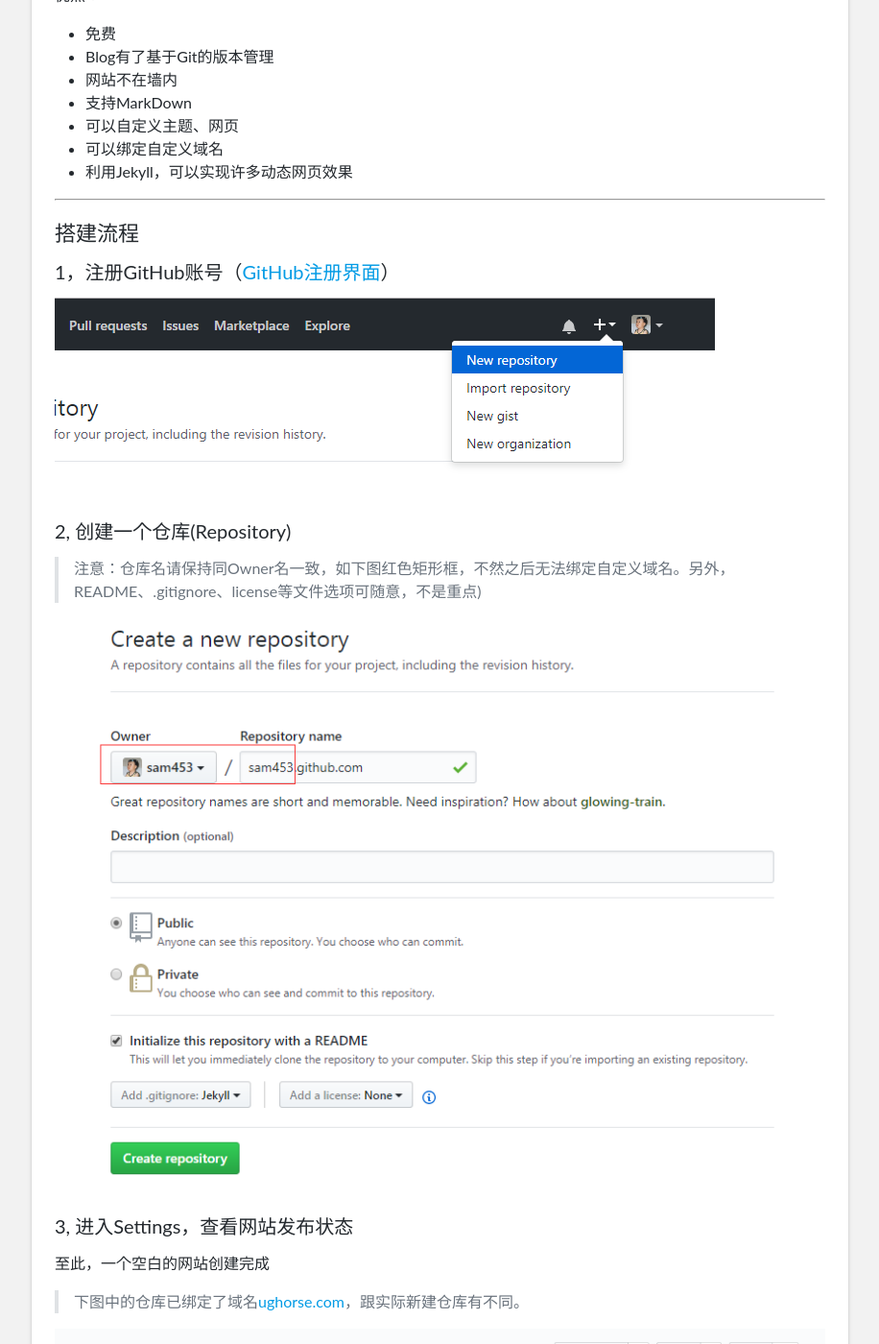
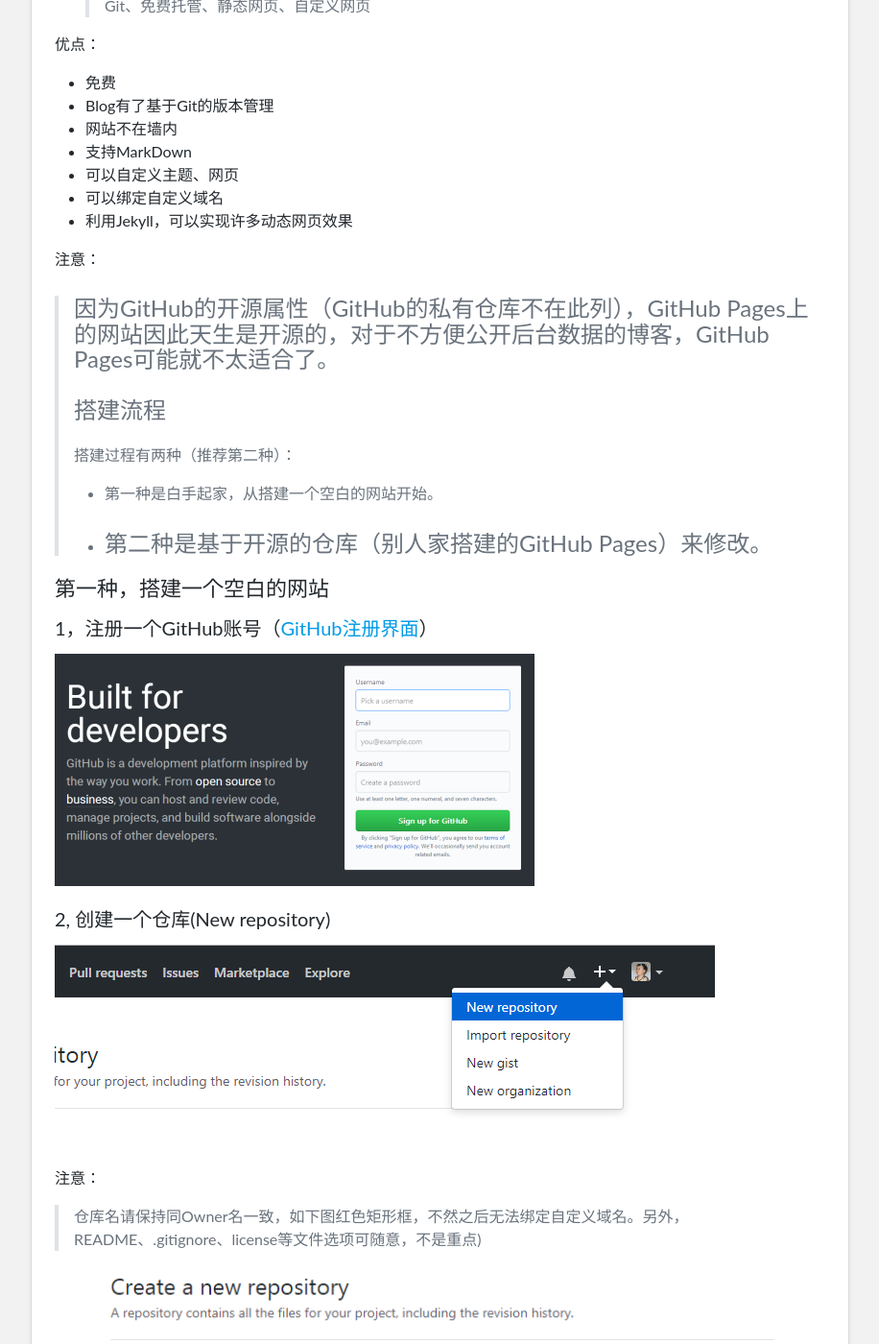
Before and after one commit to unicorn25/unicorn25.github.io, a Jekyll site: the page built from _steps/github-pages-with-jekyll.md, in a window 1280 px wide and 1400 px high, scrolled down 584 px. Shown: the whole window at 96% size, without its empty margins (204-1120 px from the left). Built offline with Jekyll 4.4.1, drawn with Linux system fonts in a browser that asks for light colours; some of the changed text lies outside the part shown.

Commit message:
fix: update blog post of github-pages-with-jekyll.md

````diff
--- a/_steps/github-pages-with-jekyll.md
+++ b/_steps/github-pages-with-jekyll.md
@@ -4,15 +4,15 @@
 date: 2017-09-06
 ---
 
-### GitHub Pages 是什么
+## GitHub Pages 是什么
 >[GitHub Pages](https://pages.github.com/)是GitHub提供的一项服务，可以用来免费搭建静态网站。
 
 可以把GitHub Pages理解为一个网页服务器，通过以下三步:
 1. 本地编写好对应的网页文件（通过Jekyll + MarkDown，甚至只需要关注每篇blog文章）。
 2. 上传网页文件到GitHub。
 3. GitHub编译通过，然后即可随意浏览发布的网页。
-
-### 为什么要用GitHub Pages 搭建Blog
+----
+## 为什么要用GitHub Pages 搭建Blog
 *关键词 :*
 >Git、免费托管、静态网页、自定义网页
 
@@ -25,37 +25,70 @@
 6. 可以绑定自定义域名
 7. 利用Jekyll，可以实现许多动态网页效果
 
+**注意：**
+>因为GitHub的开源属性（GitHub的私有仓库不在此列），GitHub Pages上的网站因此天生是开源的，对于不方便公开后台数据的博客，GitHub Pages可能就不太适合了。
 ----
-### 搭建流程
-#### 1，注册GitHub账号（[GitHub注册界面](https://github.com/)）
-  ![](/images/sam/github-create-btn.png)
+## 搭建流程
+搭建过程有两种（推荐第二种）：
+* 第一种是白手起家，从搭建一个空白的网站开始。
+* 第二种是基于开源的仓库（别人家搭建的GitHub Pages）来修改。
+----
 
-#### 2, 创建一个仓库(Repository)
->注意：仓库名请保持同Owner名一致，如下图红色矩形框，不然之后无法绑定自定义域名。另外，README、.gitignore、license等文件选项可随意，不是重点)
+### 第一种，搭建一个空白的网站
+
+#### 1，注册一个GitHub账号（[GitHub注册界面](https://github.com/)）
+  ![](/images/sam/github-register.png)
+
+#### 2, 创建一个仓库(New repository)
+![](/images/sam/github-create-btn.png)
+
+**注意：**
+>仓库名请保持同Owner名一致，如下图红色矩形框，不然之后无法绑定自定义域名。另外，README、.gitignore、license等文件选项可随意，不是重点)
 
 ![](/images/sam/github-create-repo.png)
 
 #### 3, 进入Settings，查看网站发布状态
-至此，一个空白的网站创建完成
->下图中的仓库已绑定了域名[ughorse.com](http://ughorse.com)，跟实际新建仓库有不同。
+![](/images/sam/github-repo-settings.png)
 
-![](/images/sam/github-repo-settings.png)
+下图中的仓库已绑定了域名[ughorse.com](http://ughorse.com)，跟实际新建仓库有不同。
+
 ![](/images/sam/github-settings-pages.png)
+
+**至此，一个空白的网站已经创建完成。** 可以点开如上图中红色框的网址，查看自己的博客网站。
 
 #### 4，克隆仓库到本地
 仓库地址如下图 ：
+
 ![](/images/sam/github-clone-url.png)
 
 然后克隆到本地 :
 ```
 $ git clone git@github.com:username/username.github.com.git
 ```
+克隆到本地后，在本地编写好网页，然后上传到GitHub，就可以查看网页效果了。
 
- #### Jekyll使用流程
+----
+### 第二种，基于开源的仓库搭建
+>通过**fork**操作克隆仓库，在此基础上来修改实现。
 
+好处：
+* 可以马上看到博客效果
+* 只需修改一些必要的配置，即可实现同类型的自己的博客了
+* 避免了重复造轮子
+* 不必关心很多技术实现细节
 
- #### 自定义域名绑定流程
- 什么是CNAME？
+![](/images/sam/github-fork.png)
+----
+### Jekyll使用流程
+* [Jekyll Wiki](https://github.com/jekyll/jekyll/wiki)
+
+* 收录了很多特色的主题 : [Jekyll 主题集合](https://github.com/jekyll/jekyll/wiki/sites)
+
+* 收录了很多网站示例（别人家的博客）： [Jekyll 网站集合](https://github.com/jekyll/jekyll/wiki/Themes)
+
+----
+### 自定义域名绑定流程
+什么是CNAME？
 >CNAME是DNS的别名记录，可以理解为一个跳转。
 >例如，域名www.abc.com, 对应的真实源站IP为1.1.1.1，对应的CNAME为sam453.github.com。
 >那么，使用A记录时，DNS将www.abc.com A记录解析到 1.1.1.1；
````
Also changed, not shown: images/sam/github-fork.png (added), images/sam/github-register.png (added).
